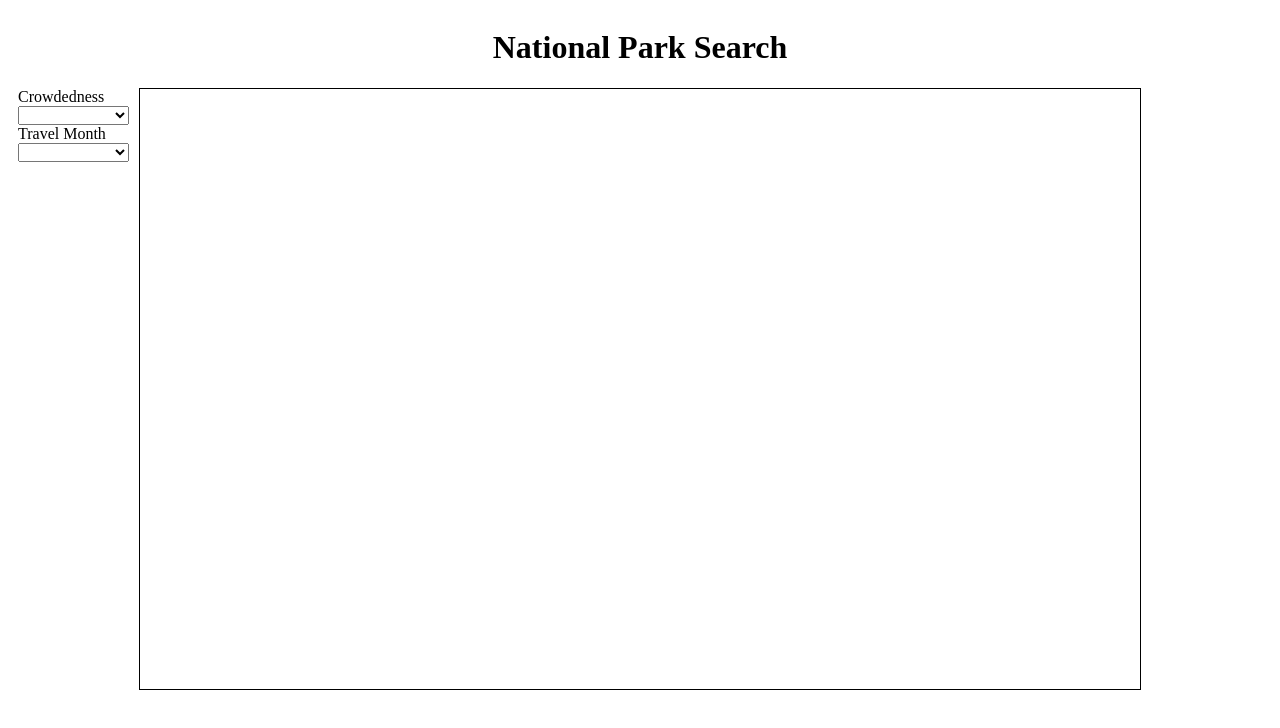
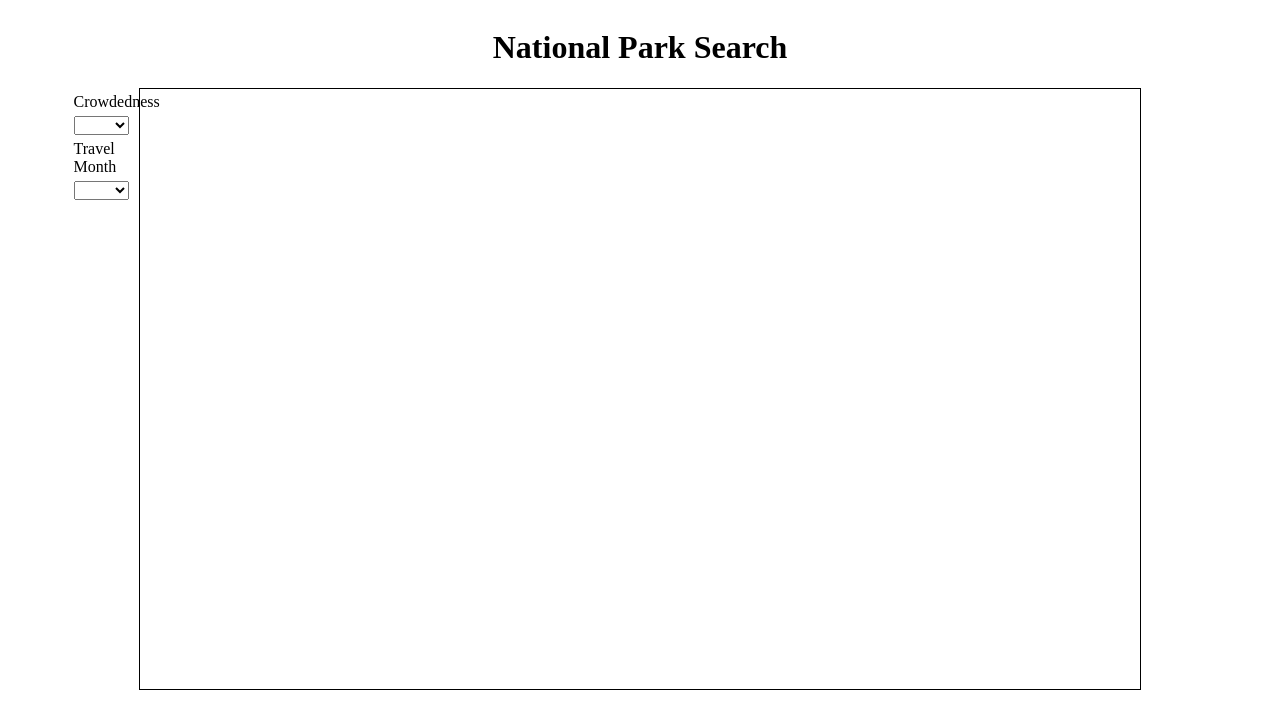
Before and after one commit to Jingli-Tao/National-Park-Recommender, a website with bundled scripts: page web/src/public/index.html in a window 1280 px wide. Built offline with nearby package versions, Linux system fonts and the light colour scheme; no server answers.

Commit message:
facet styling/layout tweaks

```diff
--- a/web/src/public/index.css
+++ b/web/src/public/index.css
@@ -20,11 +20,25 @@
 .facets-container {
     width: 100%;
     margin: 0 10px;
+    display: flex;
+    justify-content: flex-end;
 }
 
-.facet-container {
+.facet-item {
     display: flex;
     flex-direction: column;
+    margin-top: 5px;
+}
+
+.facet-list {
+    display: flex;
+    /* justify-content: space-between; */
+    flex-direction: column;
+    width: 50%;
+}
+
+.facet {
+    margin-top: 5px;
 }
 
 .usa-container {
@@ -67,12 +81,6 @@
     width: 400px; */
 }
 
-.facet-list {
-    display: flex;
-    justify-content: space-between;
-    flex-direction: column;
-}
-
 .state {
     fill: #b3deaf;
 }
--- a/web/src/public/index.html
+++ b/web/src/public/index.html
@@ -13,27 +13,17 @@
     <div class="content">
         <div class="facets-container">
             <div class="facet-list">
-                <div class="facet-container crowd-container">
+                <div class="facet-item crowd-container">
                     <div class="crowded-title">
                         <span>Crowdedness</span>
                     </div>
-                    <select class="crowdedness"></select>
+                    <select class="facet crowdedness"></select>
                 </div>
-                <!-- <div class="facet-container cost-container">
-                    <div>
-                        <span>Trip Cost</span>
-                    </div>
-                </div>
-                <div class="facet-container travel-time-container">
-                    <div>
-                        <span>Travel Time</span>
-                    </div>
-                </div> -->
-                <div class="facet-container month-container">
+                <div class="facet-item month-container">
                     <div class="months-title">
                         <span>Travel Month</span>
                     </div>
-                    <select class="months"></select>
+                    <select class="facet months"></select>
                 </div>
             </div>
         </div>
```
